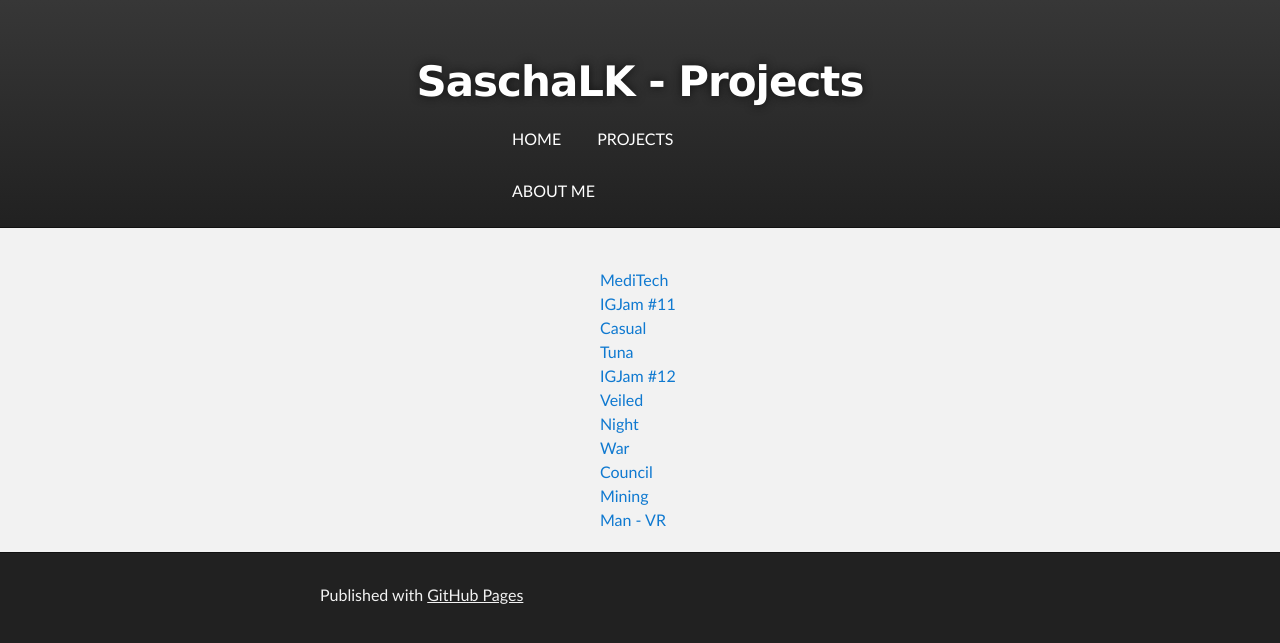
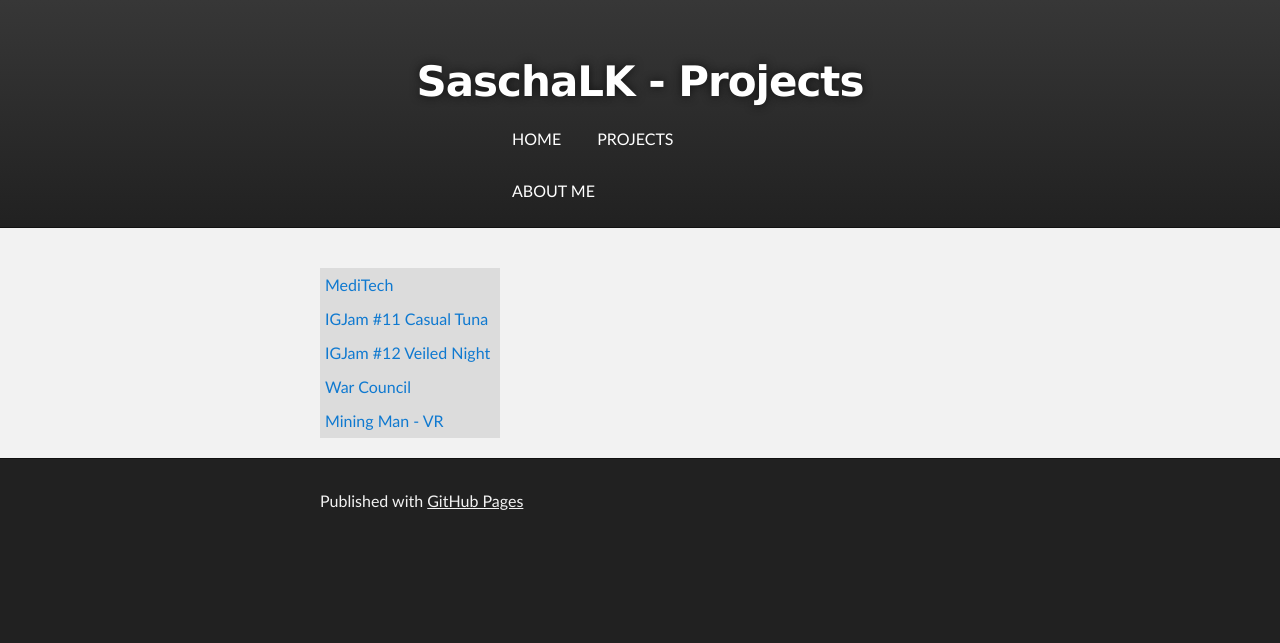
Before and after one commit to SaschaLK/SaschaLK.github.io, a Jekyll site: the page built from projects.md, in a window 1280 px wide. Shown: the top 643 px of the page. Built offline with Jekyll 4.4.1, drawn with Linux system fonts in a browser that asks for light colours; our own code applies the rules of GitHub Pages for plain Markdown files; the repository's description, which GitHub fills in, is left out.

Commit message:
:et position color and properties of navbar projects

```diff
--- a/assets/css/style.scss
+++ b/assets/css/style.scss
@@ -33,12 +33,19 @@
 
 #projects_navbar ul{
     list-style-type: none;
-    margin: 0 auto;
+    margin: 0;
     padding: 0;
     overflow: hidden;
-    width: 80px;
+    width: 180px;
+    background-color: gainsboro;
 }
 
 #projects_navbar li a{
+    text-decoration: none;
     display: block;
+    padding: 5px;
 }
+
+#projects_navbar li a:hover{
+    background-color: darkgray;
+}
```
